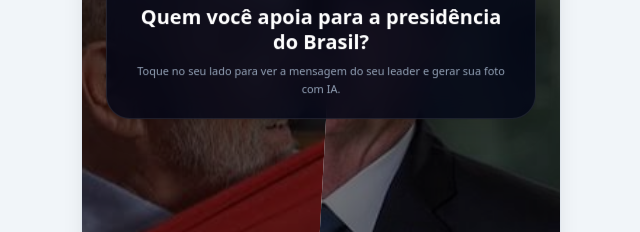
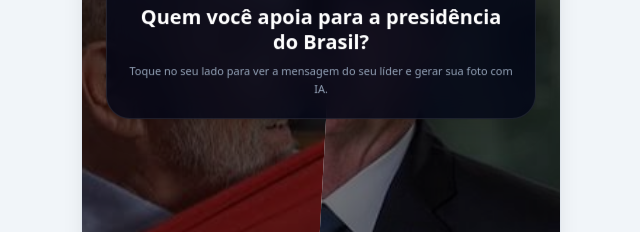
Before and after one commit to Guima-MktDgtGM/forte-apoio, a website: page index.html in a window 1280 px wide. Shown: the part 225-457 px from the top of the page, 319-959 px from the left. Drawn offline with nearby package versions, Linux system fonts and the light colour scheme.

Commit message:
fix: change leader to líder typo on main screen

```diff
--- a/index.html
+++ b/index.html
@@ -140,7 +140,7 @@
             <span class="text-slate-400 text-[10px] font-black tracking-wider uppercase">🗳️ Pesquisa de Opinião Oficial</span>
             <h1 class="text-xl font-extrabold mt-1 leading-tight text-white font-display">Quem você apoia para a presidência do Brasil?</h1>
             <p class="text-[11px] text-slate-400 mt-2 leading-relaxed font-medium">
-              Toque no seu lado para ver a mensagem do seu leader e gerar sua foto com IA.
+              Toque no seu lado para ver a mensagem do seu líder e gerar sua foto com IA.
             </p>
           </div>
         </div>
```
